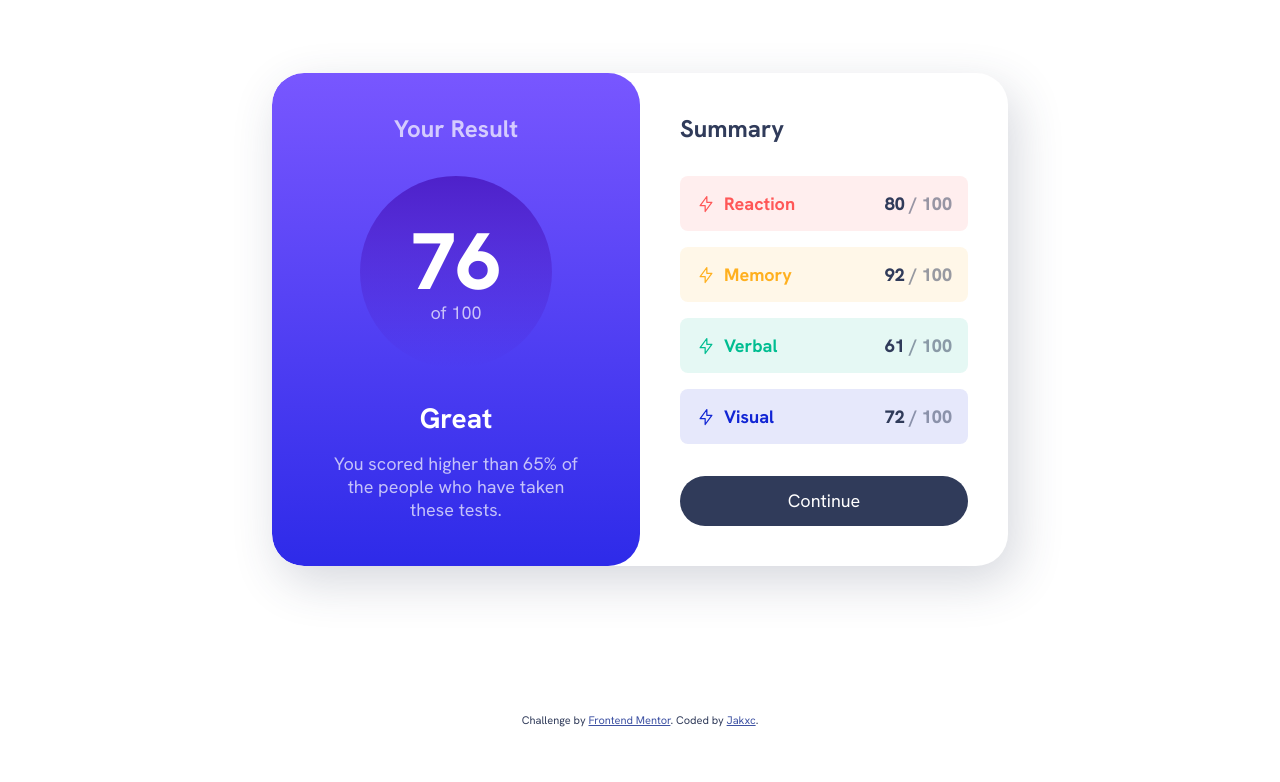
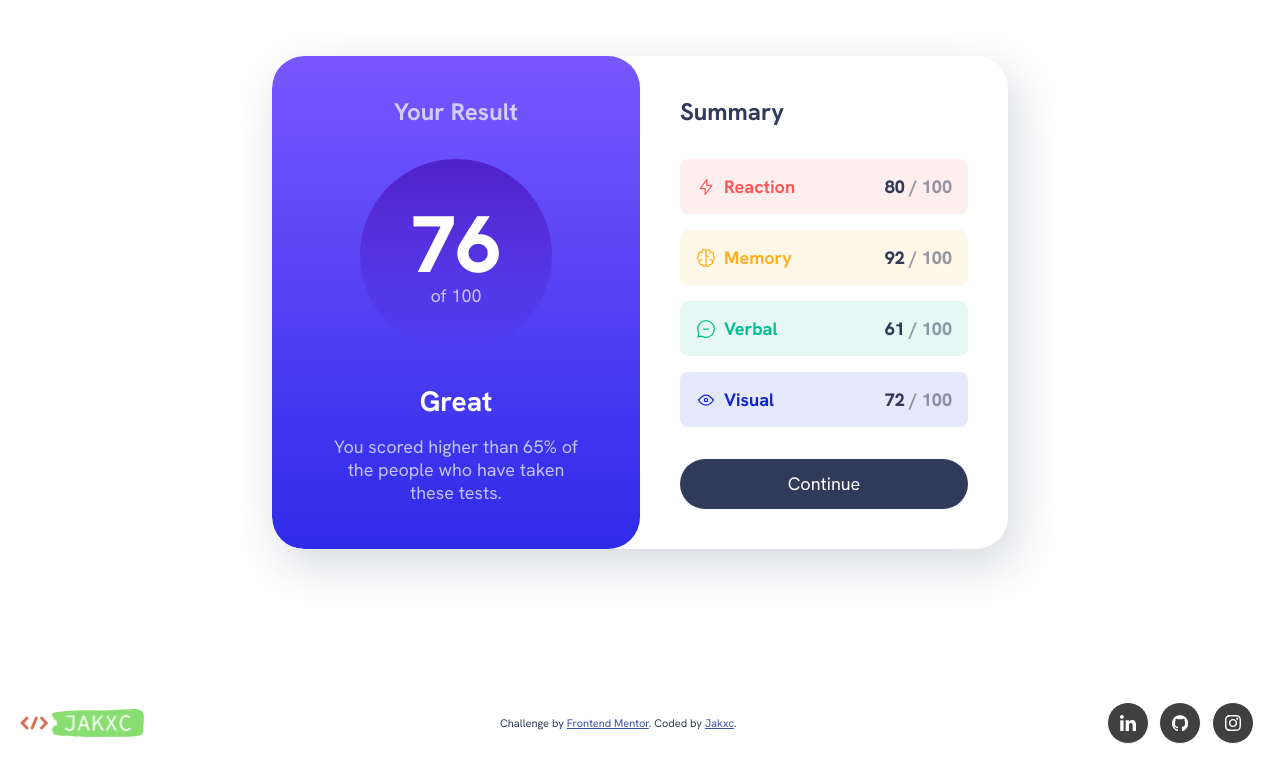
Before and after one commit to jakxc/results-summary, a plain HTML site: page index.html in a window 1280 px wide. Drawn offline with Linux system fonts and the light colour scheme.

Commit message:
Added index.js and Footer
- Summary content is now dynamically loaded onto page through js
- Added footer

```diff
--- a/index.html
+++ b/index.html
@@ -5,7 +5,7 @@
   <meta name="viewport" content="width=device-width, initial-scale=1.0"> <!-- displays site properly based on user's device -->
 
   <link rel="icon" type="image/png" sizes="32x32" href="./assets/images/favicon-32x32.png">
-
+  <script src="./index.js" async ></script>
   <title>Results summary component</title>
   <link rel="stylesheet" href="style.css">
   <style>
@@ -33,50 +33,24 @@
           Summary
         </h2>
         <div class="grid-container">
-          <div class="summary-item" data-item-type="color-1">
-            <div class="flex-group">
-              <svg class="summary-icon" xmlns="http://www.w3.org/2000/svg" width="20" height="20" fill="none" viewBox="0 0 20 20"><path stroke-linecap="round" stroke-linejoin="round" stroke-width="1.25" d="M10.833 8.333V2.5l-6.666 9.167h5V17.5l6.666-9.167h-5Z"/></svg>
-              <h3 class="summary-item-title">Reaction</h3>
-            </div>
-            <p class="summary-score">
-              <span>80</span> / 100
-            </p>
-          </div>
-          <div class="summary-item" data-item-type="color-2">
-            <div class="flex-group">
-              <svg class="summary-icon" xmlns="http://www.w3.org/2000/svg" width="20" height="20" fill="none" viewBox="0 0 20 20"><path stroke-linecap="round" stroke-linejoin="round" stroke-width="1.25" d="M10.833 8.333V2.5l-6.666 9.167h5V17.5l6.666-9.167h-5Z"/></svg>
-              <h3 class="summary-item-title">Memory</h3>
-            </div>
-            <p class="summary-score" >
-              <span>92</span> / 100
-            </p>
-          </div>
-          <div class="summary-item" data-item-type="color-3">
-            <div class="flex-group">
-              <svg class="summary-icon" xmlns="http://www.w3.org/2000/svg" width="20" height="20" fill="none" viewBox="0 0 20 20"><path stroke-linecap="round" stroke-linejoin="round" stroke-width="1.25" d="M10.833 8.333V2.5l-6.666 9.167h5V17.5l6.666-9.167h-5Z"/></svg>
-              <h3 class="summary-item-title">Verbal</h3>
-            </div>
-            <p class="summary-score">
-              <span>61</span> / 100
-            </p>
-          </div>
-          <div class="summary-item" data-item-type="color-4">
-            <div class="flex-group">
-              <svg class="summary-icon" xmlns="http://www.w3.org/2000/svg" width="20" height="20" fill="none" viewBox="0 0 20 20"><path stroke-linecap="round" stroke-linejoin="round" stroke-width="1.25" d="M10.833 8.333V2.5l-6.666 9.167h5V17.5l6.666-9.167h-5Z"/></svg>
-              <h3 class="summary-item-title">Visual</h3>
-            </div>
-            <p class="summary-score">
-              <span>72</span> / 100
-            </p>
-          </div>
+          <!-- Summary content added here dynamically through js -->
         </div>
         <button class="button">Continue</button>
       </div>
     </div>
   </main>
-  <div class="attribution">
-    Challenge by <a href="https://www.frontendmentor.io?ref=challenge" target="_blank">Frontend Mentor</a>.
-    Coded by <a href="https://jakxc-portfolio.netlify.app">Jakxc</a>.
-  </div>
+  <footer>
+    <img class="logo" src='./assets/images/jakxc-logo-color.png' alt="Logo" />
+    <div class="attribution">
+      Challenge by <a href="https://www.frontendmentor.io?ref=challenge" target="_blank">Frontend Mentor</a>.
+      Coded by <a href="https://jakxc-portfolio.netlify.app">Jakxc</a>.
+    </div>
+    <div class="social-icon">
+        <a href="https://www.linkedin.com/in/jack-chen-798696196/"><img src="./assets/images/linkedIn-icon.svg" alt="" /></a>
+        <a href="https://github.com/jakxc/"><img src="./assets/images/github-icon.png" alt="" /></a>
+        <a href="https://www.instagram.com/ray.jxc/"><img src="./assets/images/instagram-icon.svg" alt="" /></a>
+    </div>
+</footer>
+
 </body>
 </html>
--- /dev/null
+++ b/index.js
@@ -0,0 +1,49 @@
+const data = [
+    {
+      "category": "Reaction",
+      "score": 80,
+      "icon": '<svg class="summary-icon" xmlns="http://www.w3.org/2000/svg" width="20" height="20" fill="none" viewBox="0 0 20 20"><path stroke-linecap="round" stroke-linejoin="round" stroke-width="1.25" d="M10.833 8.333V2.5l-6.666 9.167h5V17.5l6.666-9.167h-5Z"/></svg>',
+      "color": "color-1"
+    },
+    {
+      "category": "Memory",
+      "score": 92,
+      "icon": '<svg class="summary-icon" xmlns="http://www.w3.org/2000/svg" width="20" height="20" fill="none" viewBox="0 0 20 20"><path stroke-linecap="round" stroke-linejoin="round" stroke-width="1.25" d="M5.833 11.667a2.5 2.5 0 1 0 .834 4.858"/><path stroke="#FFB21E" stroke-linecap="round" stroke-linejoin="round" stroke-width="1.25" d="M3.553 13.004a3.333 3.333 0 0 1-.728-5.53m.025-.067a2.083 2.083 0 0 1 2.983-2.824m.199.054A2.083 2.083 0 1 1 10 3.75v12.917a1.667 1.667 0 0 1-3.333 0M10 5.833a2.5 2.5 0 0 0 2.5 2.5m1.667 3.334a2.5 2.5 0 1 1-.834 4.858"/><path stroke="#FFB21E" stroke-linecap="round" stroke-linejoin="round" stroke-width="1.25" d="M16.447 13.004a3.334 3.334 0 0 0 .728-5.53m-.025-.067a2.083 2.083 0 0 0-2.983-2.824M10 3.75a2.085 2.085 0 0 1 2.538-2.033 2.084 2.084 0 0 1 1.43 2.92m-.635 12.03a1.667 1.667 0 0 1-3.333 0"/></svg>',
+      "color": "color-2"
+    },
+    {
+      "category": "Verbal",
+      "score": 61,
+      "icon": '<svg class="summary-icon" xmlns="http://www.w3.org/2000/svg" width="20" height="20" fill="none" viewBox="0 0 20 20"><path stroke-linecap="round" stroke-linejoin="round" stroke-width="1.25" d="M7.5 10h5M10 18.333A8.333 8.333 0 1 0 1.667 10c0 1.518.406 2.942 1.115 4.167l-.699 3.75 3.75-.699A8.295 8.295 0 0 0 10 18.333Z"/></svg>',
+      "color": "color-3"
+    },
+    {
+      "category": "Visual",
+      "score": 72,
+      "icon": '<svg class="summary-icon" xmlns="http://www.w3.org/2000/svg" width="20" height="20" fill="none" viewBox="0 0 20 20"><path stroke-linecap="round" stroke-linejoin="round" stroke-width="1.25" d="M10 11.667a1.667 1.667 0 1 0 0-3.334 1.667 1.667 0 0 0 0 3.334Z"/><path stroke="#1125D6" stroke-linecap="round" stroke-linejoin="round" stroke-width="1.25" d="M17.5 10c-1.574 2.492-4.402 5-7.5 5s-5.926-2.508-7.5-5C4.416 7.632 6.66 5 10 5s5.584 2.632 7.5 5Z"/></svg>',
+      "color": "color-4"
+    }
+  ]
+
+  const summaryContainer = document.querySelector('.summary.grid-container .grid-container');
+  const buttonEl = document.querySelector('.button');
+
+  const summaryEl = data.map(el => {
+    return `<div class="summary-item" data-item-type="${el.color}">
+                <div class="flex-group">
+                ${el.icon}
+                <h3 class="summary-item-title">${el.category}</h3>
+                </div>
+                <p class="summary-score">
+                <span>${el.score}</span> / 100
+                </p>
+            </div>`
+  })
+
+  for (let i=0; i<summaryEl.length; i++) {
+    summaryContainer.innerHTML += summaryEl[i]
+  }
+
+  buttonEl.addEventListener('click', () => {
+    console.log('Continue button clicked');
+  })
--- a/style.css
+++ b/style.css
@@ -203,12 +203,77 @@ body {
     color: var(--clr-neutral-700);
 }
 
+footer {
+    display: flex;
+    flex-direction: column;
+    gap: 10px;
+    align-items: center;
+    padding: 20px 10px;
+}
+
+.logo {
+    width: 30%;
+    height: 30%;
+}
+
+.social-icon {
+    display: inline-block;
+    margin-left: 14px;
+}
+
+.social-icon a {
+    width: 42px;
+    height: 42px;
+    background-color: rgba(0, 0, 0, 0.75);
+    display: inline-flex;
+    border-radius: 50%;
+    margin-right: 6px;
+    align-items: center;
+    justify-content: center;
+    line-height: 1;
+    border: 1px solid #ffffff;
+}
+
+.social-icon a::before {
+    content: "";
+    width: 42px;
+    height: 42px;
+    position: absolute;
+    background-color: #ffffff;
+    border-radius: 50%;
+    transform: scale(0);
+	transition: 0.3s ease-in-out;
+}
+
+.social-icon a:hover::before {
+  transform: scale(1);
+  border: solid 1px rgb(0, 0, 0);
+}
+
+.social-icon a img {
+	width: 40%;
+	z-index: 1;
+	transition: 0.3s ease-in-out;
+}
+
+.social-icon a:hover img {
+	filter: brightness(0) saturate(100%) invert(0%) sepia(7%) saturate(98%) hue-rotate(346deg) brightness(95%) contrast(86%);
+}
+
 /* For larger screen */
 @media screen and (min-width: 600px) {
     body {
         min-height: 100vh;
         display: grid;
         place-items: center;
+    }
+
+    footer {
+        display: flex;
+        flex-direction: row;
+        justify-content: space-between;
+        align-items: center;
+        padding: 40px 20px 0;
     }
 
     .content-container {
@@ -222,4 +287,9 @@ body {
     .results {
         border-radius: var(--border-radius);
     }
+
+    .logo {
+        width: 10%;
+        height: 10%;
+    }
 }
```
Also changed, not shown: assets/images/github-icon.png (added), assets/images/instagram-icon.svg (added), assets/images/linkedIn-icon.svg (added), 1 other file.
